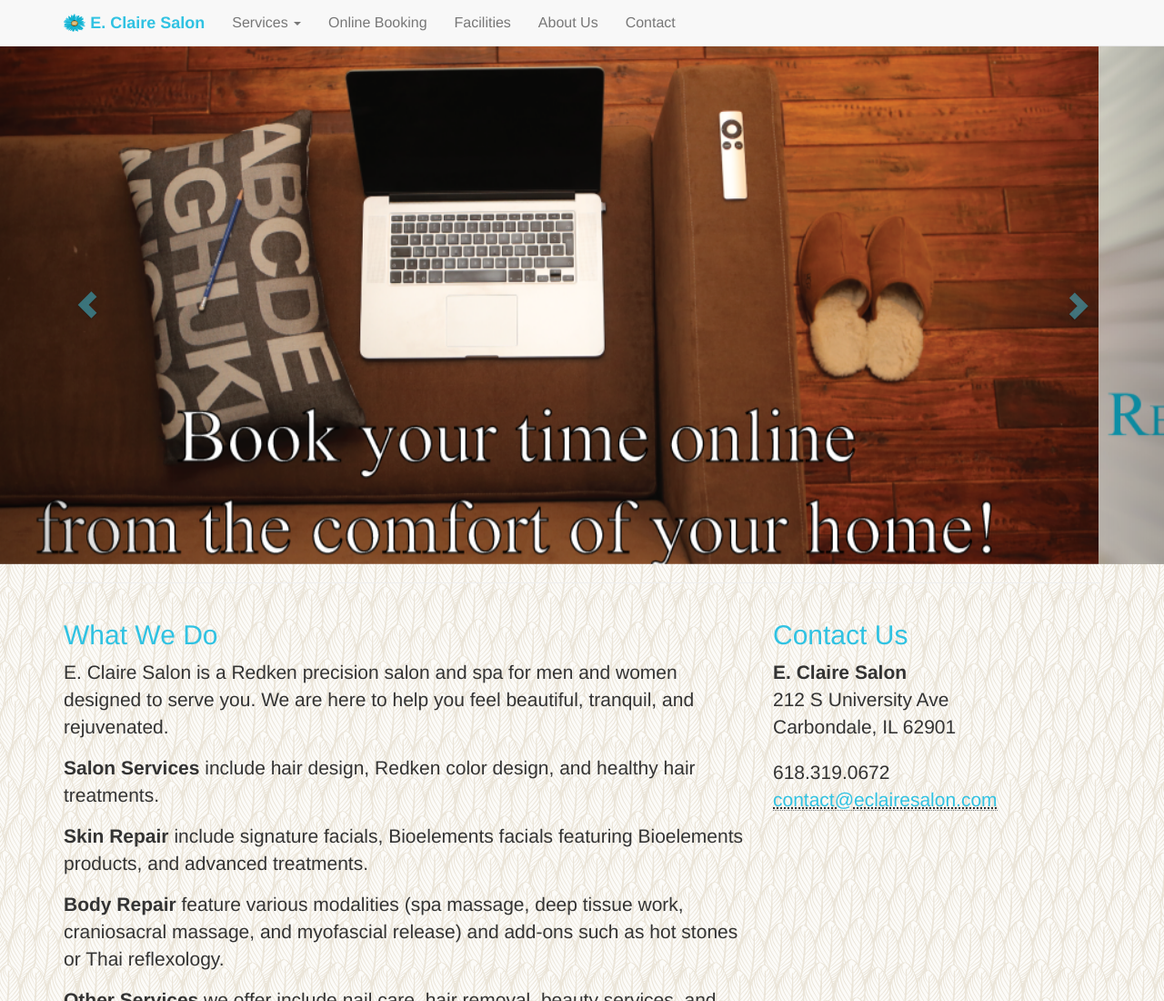
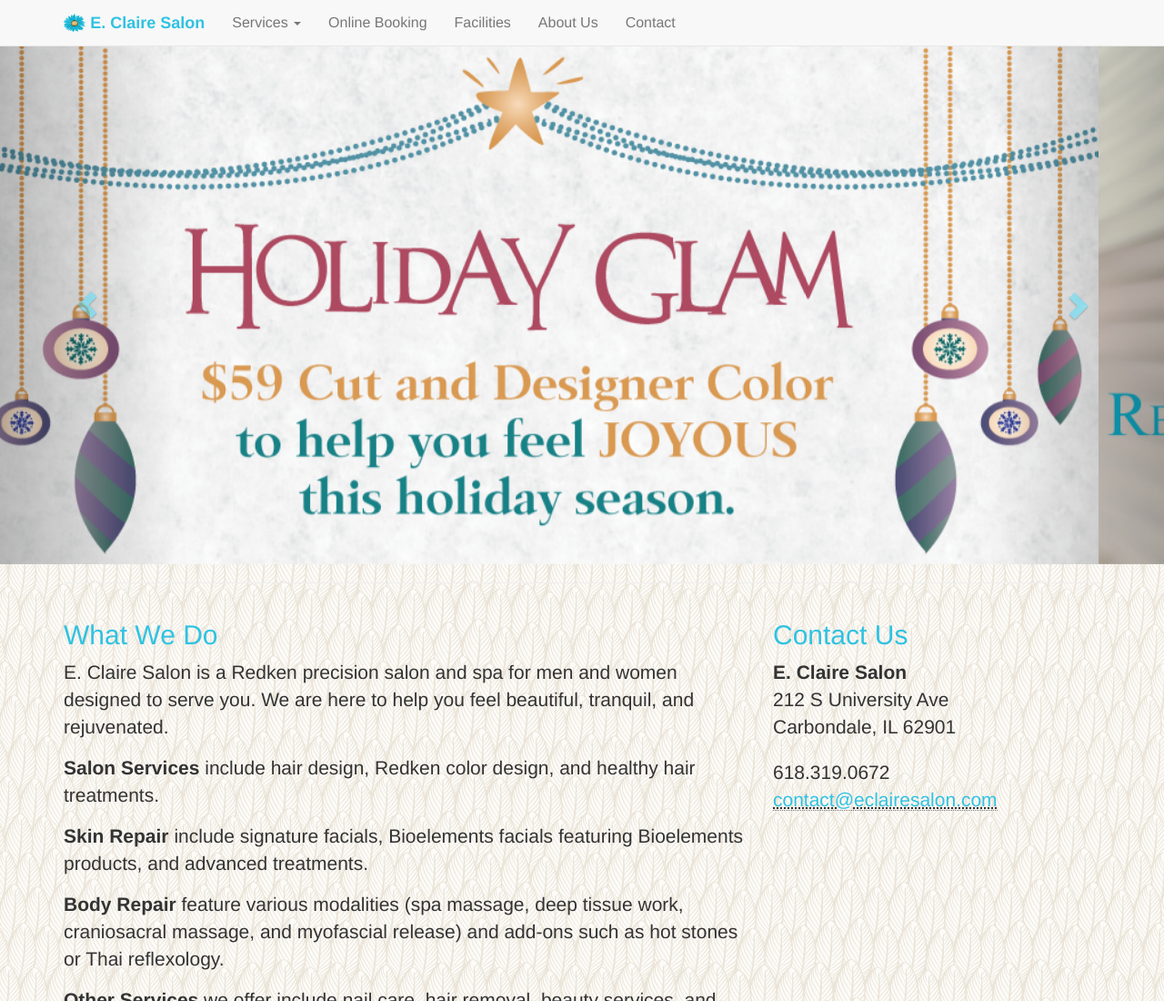
Before and after one commit to eclairesalon/eclairesalon, a plain HTML site: page website/index-dec.html in a window 1280 px wide. Shown: the top 1100 px of the page at 91% size. Drawn offline with nearby package versions, Linux system fonts and the light colour scheme.

Commit message:
Adding holiday glam special

```diff
--- a/website/index-dec.html
+++ b/website/index-dec.html
@@ -94,7 +94,7 @@
       <!-- Indicators -->
       <div class="carousel-inner" role="listbox">
         <div class="item active">
-          <img class="first-slide" align="center" src="/images/carousel/BookOnline.png" alt="Valentine's Specials">
+          <img class="first-slide" align="center" src="https://github.com/eclairesalon/eclairesalon/blob/gh-pages/website/images/carousel/HolidayGlam.png" alt="Holiday Glam">
         </div>
         <div class="item">
           <img class="second-slide" src="/images/carousel/ChemShot.png" alt="Valentine Special">
```
